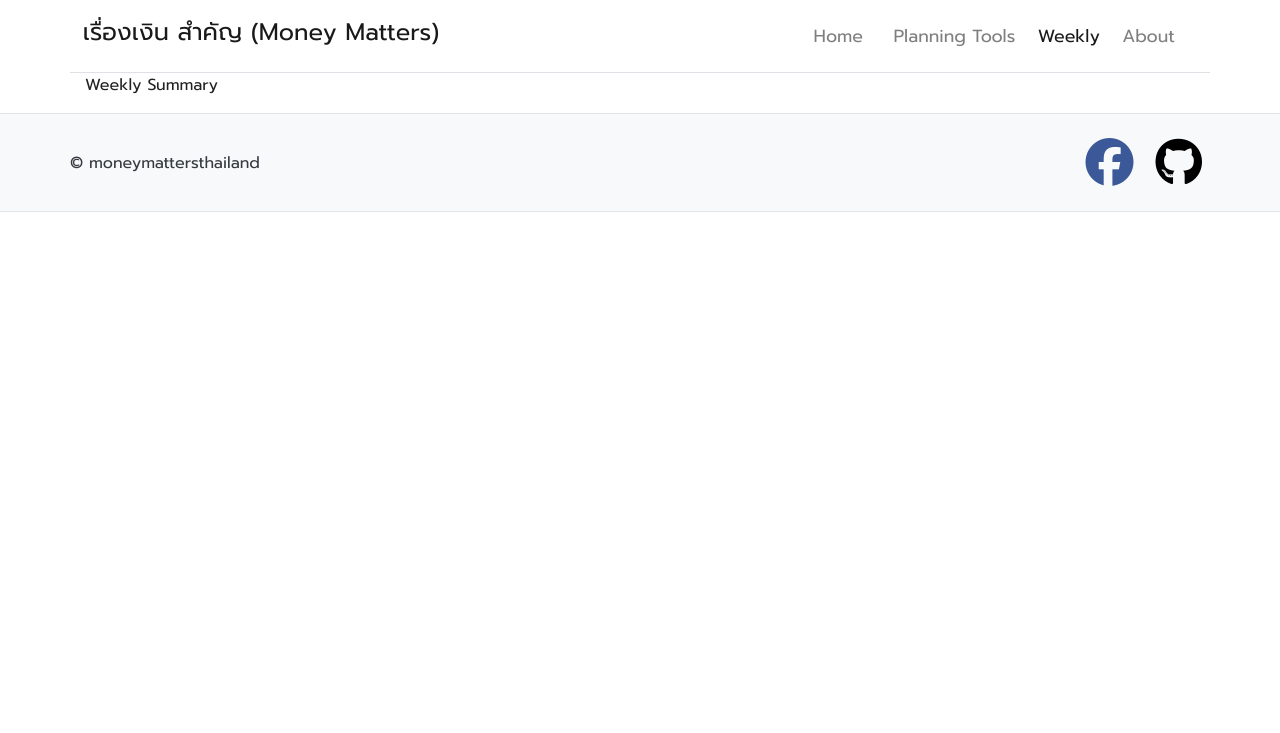
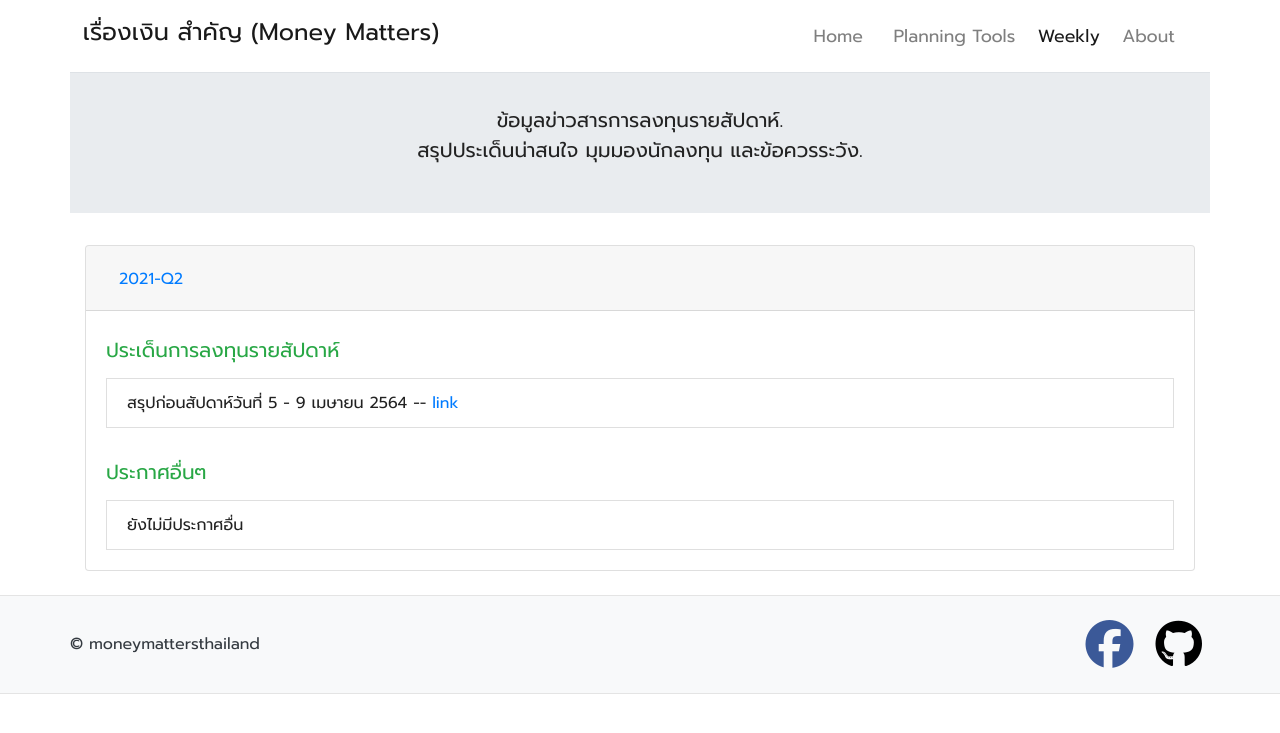
Before and after one commit to moneysart/moneysart.github.io, a Jekyll site: the page built from weekly/index.html, in a window 1280 px wide. Shown: the top 733 px of the page. Built offline with Jekyll 4.4.1, drawn with Linux system fonts in a browser that asks for light colours; nearby versions of some CDN libraries.

Commit message:
set format of index page for weekly category

```diff
--- a/weekly/index.html
+++ b/weekly/index.html
@@ -6,7 +6,67 @@ category: weekly
 canonical_url: /weekly/
 ---
 
-<!--- List -->
+<!--- Jumbotron -->
 <div class="container">
-    <p>Weekly Summary</p>
+    <div class="row jumbotron text-center d-flex align-items-center">
+        <!-- specify grid columns to occupy at different media's sizes, adding col-x with no size will act as default -->
+        <div class="col-12">
+            <p class="lead">
+                ข้อมูลข่าวสารการลงทุนรายสัปดาห์. <br>
+                สรุปประเด็นน่าสนใจ มุมมองนักลงทุน และข้อควรระวัง. <br>
+            </p>
+        </div>
+    </div>
 </div>
+
+<!-- main container -->
+<div class="container">
+
+    <div class="accordion px-0 my-4" id="weeklyAccordion">
+        <div class="card">
+            <div class="card-header" id="headingY2021Q2">
+                <h2 class="mb-0">
+                    <button class="btn btn-link" type="button" data-toggle="collapse" data-target="#Y2021Q2"
+                        aria-expanded="true" aria-controls="Y2021Q2">
+                        2021-Q2
+                    </button>
+                </h2>
+            </div>
+
+            <div id="Y2021Q2" class="collapse show" aria-labelledby="headingY2021Q2" data-parent="#weeklyAccordion">
+                <div class="card-body">
+                    <h5 class="text-success py-2">ประเด็นการลงทุนรายสัปดาห์</h5>
+                    <li class="list-group-item">
+                        สรุปก่อนสัปดาห์วันที่ 5 - 9 เมษายน 2564 --
+                        <a href="{{ site.baseurl }}/weekly/summary/2021-04-04/">link</a>
+                    </li>
+
+                    <h5 class="text-success py-2 mt-4">ประกาศอื่นๆ</h5>
+                    <li class="list-group-item">ยังไม่มีประกาศอื่น</li>
+                </div>
+            </div>
+        </div>
+        <!-- <div class="card">
+            <div class="card-header" id="headingY2021Q1">
+                <h2 class="mb-0">
+                    <button class="btn btn-link collapsed" type="button" data-toggle="collapse"
+                        data-target="#Y2021Q1" aria-expanded="false" aria-controls="Y2021Q1">
+                        2021-Q1
+                    </button>
+                </h2>
+            </div>
+            <div id="Y2021Q1" class="collapse" aria-labelledby="headingY2021Q1" data-parent="#weeklyAccordion">
+                <div class="card-body">
+                    Anim pariatur cliche reprehenderit, enim eiusmod high life accusamus terry richardson ad squid. 3
+                    wolf moon officia aute, non cupidatat skateboard dolor brunch. Food truck quinoa nesciunt laborum
+                    eiusmod. Brunch 3 wolf moon tempor, sunt aliqua put a bird on it squid single-origin coffee nulla
+                    assumenda shoreditch et. Nihil anim keffiyeh helvetica, craft beer labore wes anderson cred nesciunt
+                    sapiente ea proident. Ad vegan excepteur butcher vice lomo. Leggings occaecat craft beer
+                    farm-to-table, raw denim aesthetic synth nesciunt you probably haven't heard of them accusamus
+                    labore sustainable VHS.
+                </div>
+            </div>
+        </div> -->
+    </div>
+
+</div>
```
